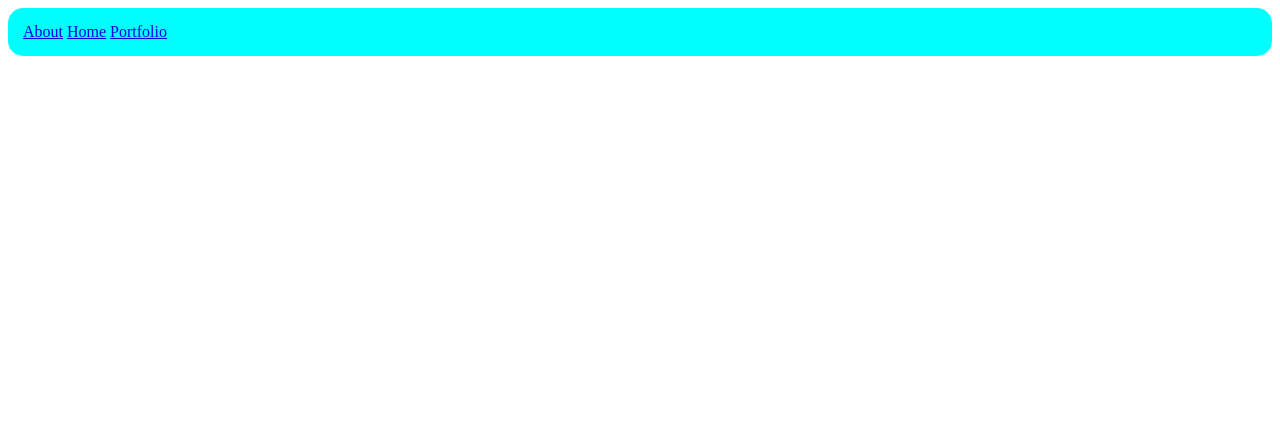
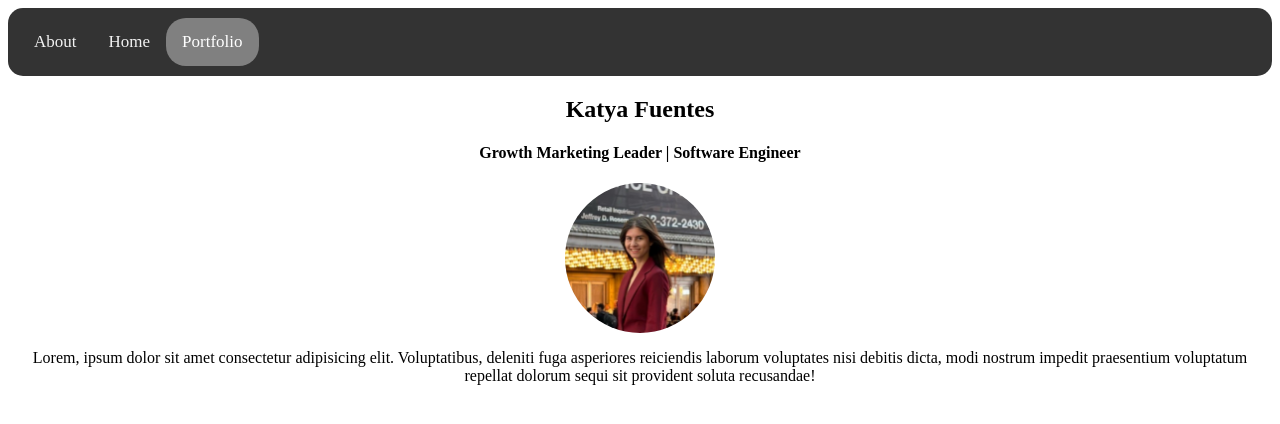
Before and after one commit to katyafuen/My-Portfolio, a plain HTML site: page index.html in a window 1280 px wide. Drawn offline with Linux system fonts and the light colour scheme.

Commit message:
styled navbar

```diff
--- a/index.html
+++ b/index.html
@@ -8,11 +8,20 @@
     <title>Home</title>
   </head>
   <body>
-      <nav class="navbar">
+        <nav class="navbar">
       <a href="about.html">About</a>
       <a href="index.html">Home</a>
       <a class="active" href="portfolio.html">Portfolio</a>
+      <a href="javascript:void(0);" class="icon" onclick="myFunction()">
+        <i class="fa fa-bars"></i>
+      </a>
       </nav>
     </nav>
+    <div class="hero">
+    <h2>Katya Fuentes</h2>
+<h4>Growth Marketing Leader | Software Engineer </h4>
+<img class = "headshot" src="assets/headshot.jpeg" alt="Katya's headshot"/>
+<p>Lorem, ipsum dolor sit amet consectetur adipisicing elit. Voluptatibus, deleniti fuga asperiores reiciendis laborum voluptates nisi debitis dicta, modi nostrum impedit praesentium voluptatum repellat dolorum sequi sit provident soluta recusandae!</p>
+</div>
   </body>
 </html>
--- a/style.css
+++ b/style.css
@@ -1,5 +1,55 @@
+/* navbar styling */
+
 nav {
-  background-color: aqua;
-  padding: 15px;
+  background-color: darkgray;
+  padding: 10px;
   border-radius: 15px;
 }
+
+/* Add a black background color to the top navigation */
+nav {
+  background-color: #333;
+  overflow: hidden;
+}
+
+/* Style the links inside the navigation bar */
+nav a {
+  float: left;
+  display: block;
+  color: #f2f2f2;
+  text-align: center;
+  padding: 14px 16px;
+  text-decoration: none;
+  font-size: 17px;
+}
+
+/* Change the color of links on hover */
+nav a:hover {
+  background-color: #ddd;
+  color: black;
+}
+
+/* Add an active class to highlight the current page */
+nav a.active {
+  background-color: grey;
+  color: white;
+  border-radius: 20px;
+}
+
+/* Hide the link that should open and close the topnav on small screens */
+nav .icon {
+  display: none;
+}
+
+/* css of the homepage */
+
+.hero {
+  text-align: center;
+}
+.headshot {
+  display: block;
+  margin: 0 auto;
+  max-width: 150px;
+  border-radius: 50%;
+  object-fit: cover;
+}
```
Also changed, not shown: assets/headshot.jpeg (added).
